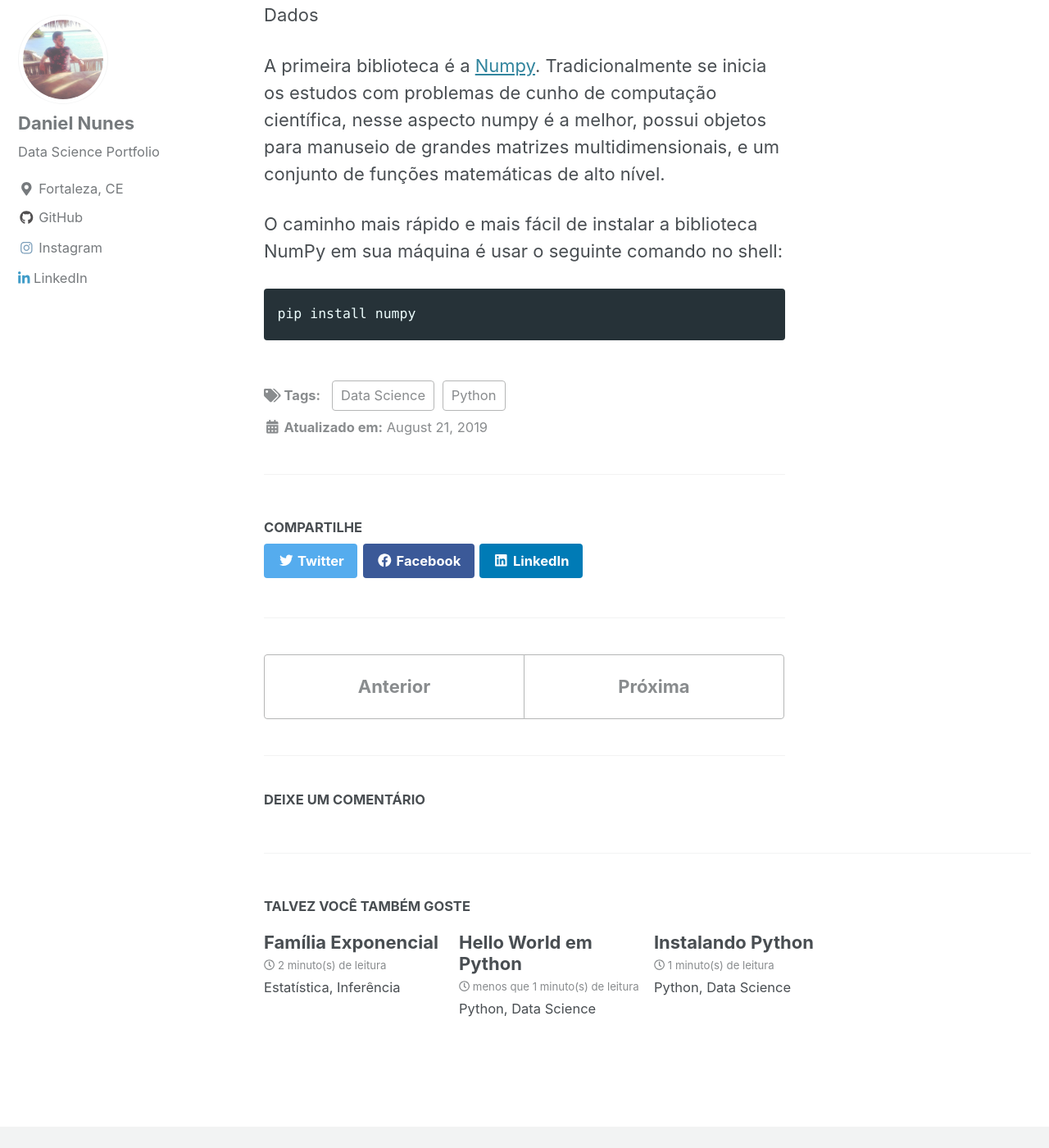
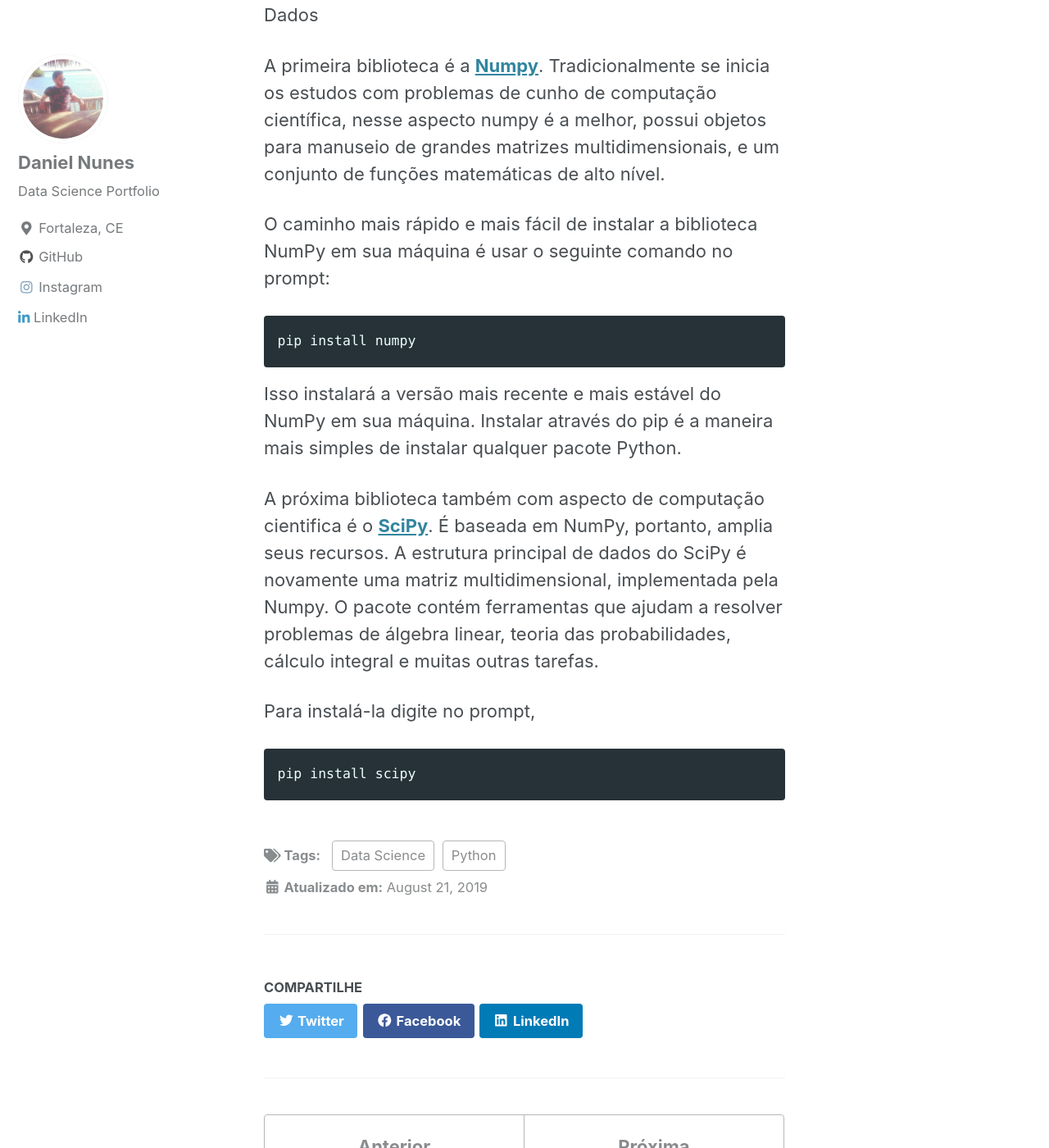
Before and after one commit to danielmnunes/danielmnunes.github.io, a Jekyll site: the page built from _posts/2019-09-19-top3-bibs-python.md, in a window 1280 px wide and 1400 px high, scrolled down 773 px. Shown: the whole window at 82% size. Built offline with Jekyll 4.4.1, drawn with Linux system fonts in a browser that asks for light colours; cached includes are drawn as plain includes; nearby versions of some CDN libraries; comment, search, counter and statistics services are not loaded; some of the changed text lies outside the part shown.

Commit message:
Update 2019-09-19-top3-bibs-python.md

````diff
--- a/_posts/2019-09-19-top3-bibs-python.md
+++ b/_posts/2019-09-19-top3-bibs-python.md
@@ -14,10 +14,20 @@
 
 [**Aqui**]({{ "/posts/install-python/" | relative_url }}) você já aprendeu a instalar o Python,  e [**aqui**]({{ "/posts/hello/" | relative_url }}) você aprendeu fazer o primeiro programada em Python, agora instalaremos as top 5 bibliotecas Python para Ciências de Dados
 
-A primeira biblioteca é a [Numpy](https://numpy.org/). Tradicionalmente se inicia os estudos com problemas de cunho de computação científica, nesse aspecto numpy é a melhor, possui objetos para manuseio de grandes matrizes multidimensionais, e um conjunto de funções matemáticas de alto nível.
+A primeira biblioteca é a [**Numpy**](https://numpy.org/). Tradicionalmente se inicia os estudos com problemas de cunho de computação científica, nesse aspecto numpy é a melhor, possui objetos para manuseio de grandes matrizes multidimensionais, e um conjunto de funções matemáticas de alto nível.
 
-O caminho mais rápido e mais fácil de instalar a biblioteca NumPy em sua máquina é usar o seguinte comando no shell:
+O caminho mais rápido e mais fácil de instalar a biblioteca NumPy em sua máquina é usar o seguinte comando no prompt:
 
 ```sh
 pip install numpy
 ```
+
+Isso instalará a versão mais recente e mais estável do NumPy em sua máquina. Instalar através do pip é a maneira mais simples de instalar qualquer pacote Python.
+
+A próxima biblioteca também com aspecto de computação cientifica é o [**SciPy**](https://www.scipy.org/). É baseada em NumPy, portanto, amplia seus recursos. A estrutura principal de dados do SciPy é novamente uma matriz multidimensional, implementada pela Numpy. O pacote contém ferramentas que ajudam a resolver problemas de álgebra linear, teoria das probabilidades, cálculo integral e muitas outras tarefas.
+
+Para instalá-la digite no prompt,
+
+```sh
+pip install scipy
+```
````
